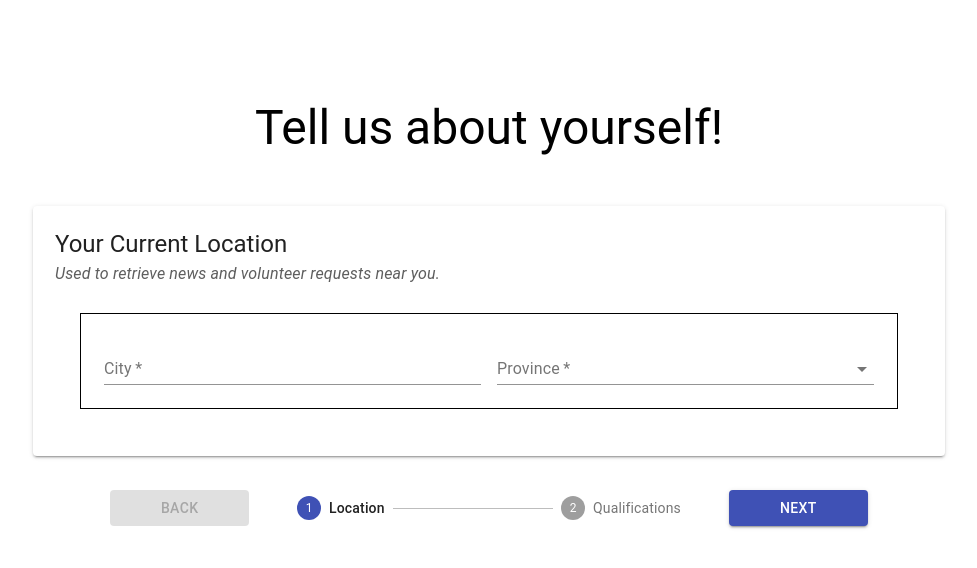
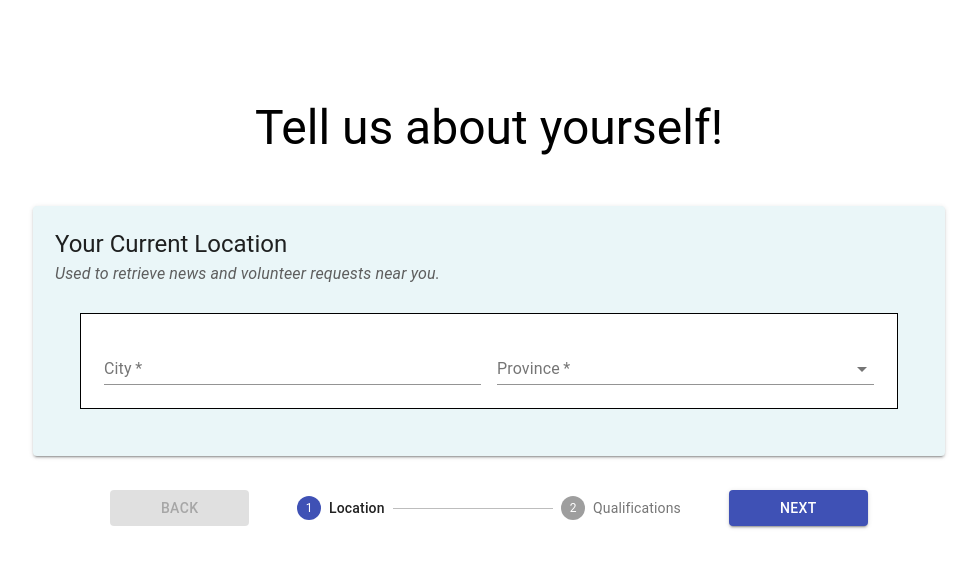
Before and after one commit to AlexsGan/PandemicVolunteers, a React (Create React App) app: page /register/create-profile in a window 1280 px wide. Shown: the top 568 px of the page, without its empty margins (151-1128 px from the left). Built offline with nearby package versions, Linux system fonts and the light colour scheme.

Commit message:
Consolidated css styles and tweaked wizard coloring

```diff
--- a/src/components/Register/ProfileStepper/styles.css
+++ b/src/components/Register/ProfileStepper/styles.css
@@ -6,6 +6,7 @@
     margin: 25px;
     border: 1px solid black;
     padding: 15px;
+    background-color: white;
 }
 
 .MuiTypography-root.step__question {
--- a/src/components/Register/ProfileWizard/styles.css
+++ b/src/components/Register/ProfileWizard/styles.css
@@ -4,11 +4,12 @@
     align-items: center;
 }
 
-.wizard-grid__content {
+.MuiPaper-root.wizard-grid__content {
     padding:30px;
     display: flex;
     justify-content: center;
     align-items: center;
+    background-color: rgb(234, 246, 248);
 }
 
 .wizard-container {
```
